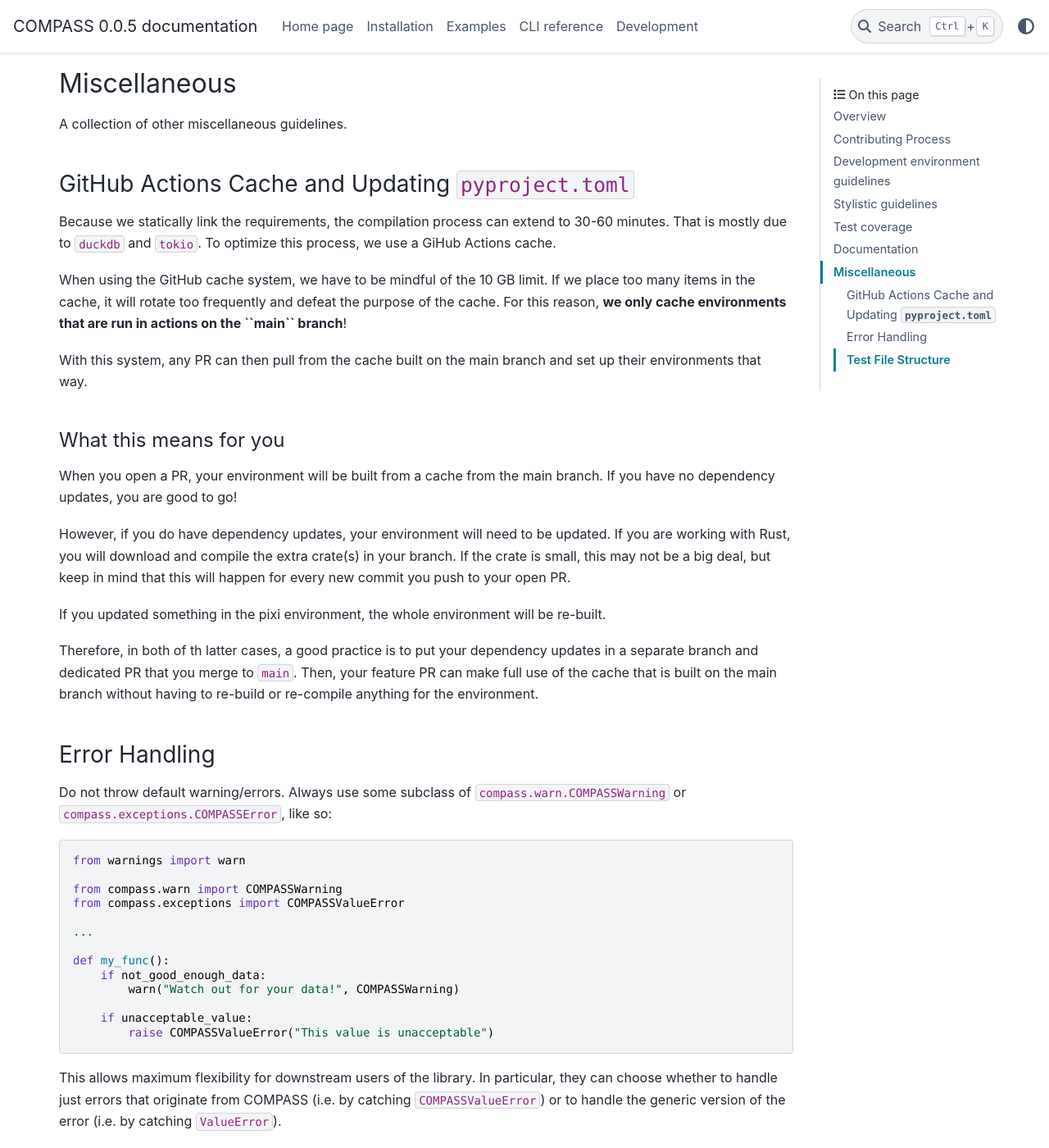
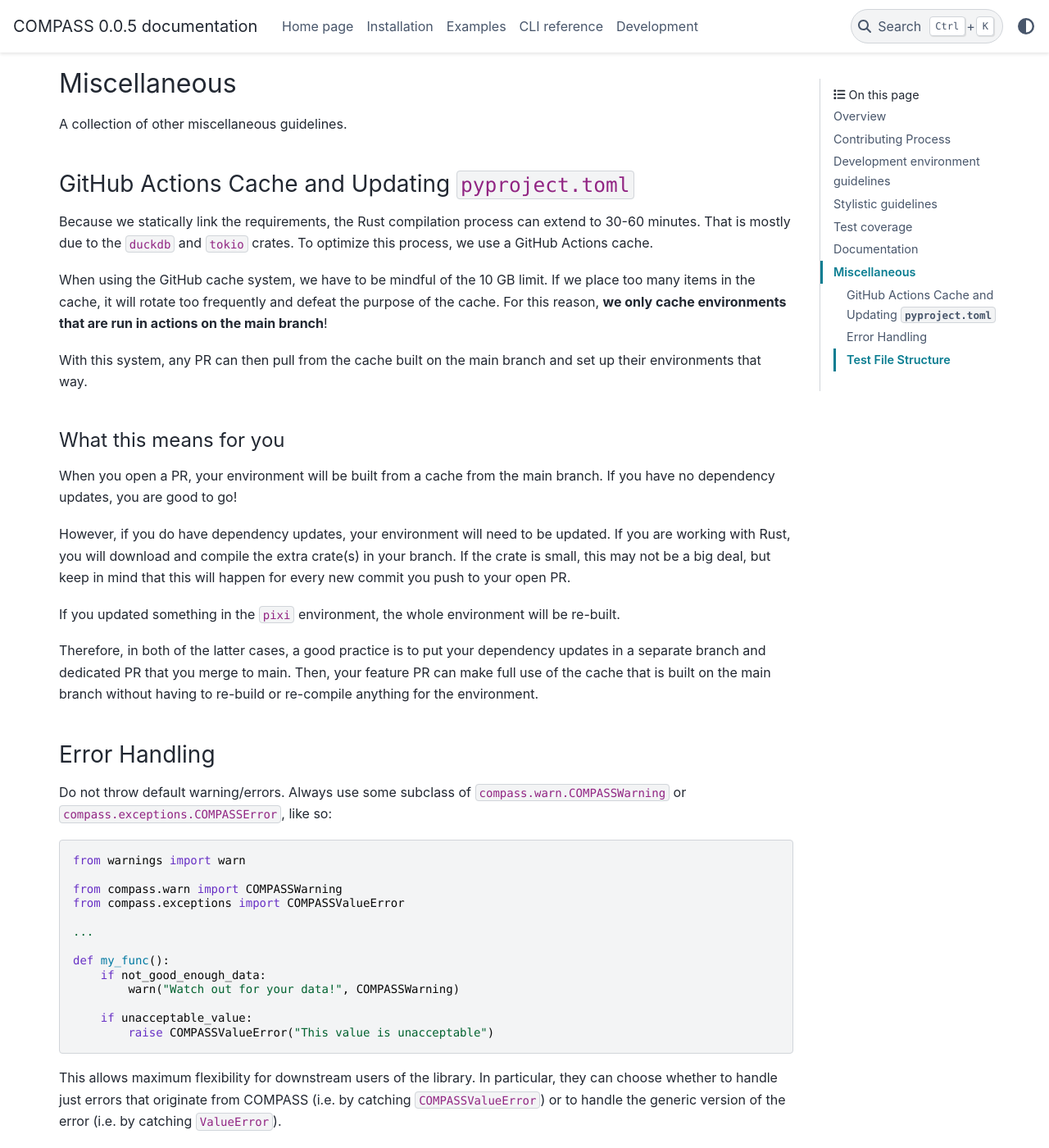
Before and after one commit to NREL/COMPASS, a Sphinx documentation site: the page built from docs/source/dev/README.rst, in a window 1280 px wide and 1400 px high, scrolled down 4386 px. Shown: the whole window at 82% size. Built offline with Sphinx 7.4.7 and the PyData theme 0.15.4, drawn with Linux system fonts in a browser that asks for light colours; pages that are not in the unit, such as notebooks, are missing from menus; the version number is read from the project's files by our own code.

Commit message:
Update docs

```diff
--- a/INSTALL.rst
+++ b/INSTALL.rst
@@ -103,4 +103,5 @@ This will download all required browser drivers. You only need to perform this s
 you may have to run the following command (requires ``sudo``):
 
 .. code-block:: shell
+
     rebrowser_playwright install-deps
--- a/docs/source/dev/README.rst
+++ b/docs/source/dev/README.rst
@@ -206,14 +206,14 @@ A collection of other miscellaneous guidelines.
 GitHub Actions Cache and Updating ``pyproject.toml``
 ^^^^^^^^^^^^^^^^^^^^^^^^^^^^^^^^^^^^^^^^^^^^^^^^^^^^
 
-Because we statically link the requirements, the compilation process can
-extend to 30-60 minutes. That is mostly due to ``duckdb`` and ``tokio``. To
-optimize this process, we use a GiHub Actions cache.
+Because we statically link the requirements, the Rust compilation process can
+extend to 30-60 minutes. That is mostly due to the ``duckdb`` and ``tokio``
+crates. To optimize this process, we use a GitHub Actions cache.
 
 When using the GitHub cache system, we have to be mindful of the 10 GB limit.
 If we place too many items in the cache, it will rotate too frequently and
 defeat the purpose of the cache. For this reason, **we only cache environments
-that are run in actions on the ``main`` branch**!
+that are run in actions on the main branch**!
 
 With this system, any PR can then pull from the cache built on the main branch
 and set up their environments that way.
@@ -228,10 +228,10 @@ If you are working with Rust, you will download and compile the extra crate(s) i
 branch. If the crate is small, this may not be a big deal, but keep in mind that this
 will happen for every new commit you push to your open PR.
 
-If you updated something in the pixi environment, the whole environment will be re-built.
+If you updated something in the ``pixi`` environment, the whole environment will be re-built.
 
-Therefore, in both of th latter cases, a good practice is to put your dependency updates
-in a separate branch and dedicated PR that you merge to ``main``. Then, your feature PR
+Therefore, in both of the latter cases, a good practice is to put your dependency updates
+in a separate branch and dedicated PR that you merge to main. Then, your feature PR
 can make full use of the cache that is built on the main branch without having to re-build
 or re-compile anything for the environment.
 
```
